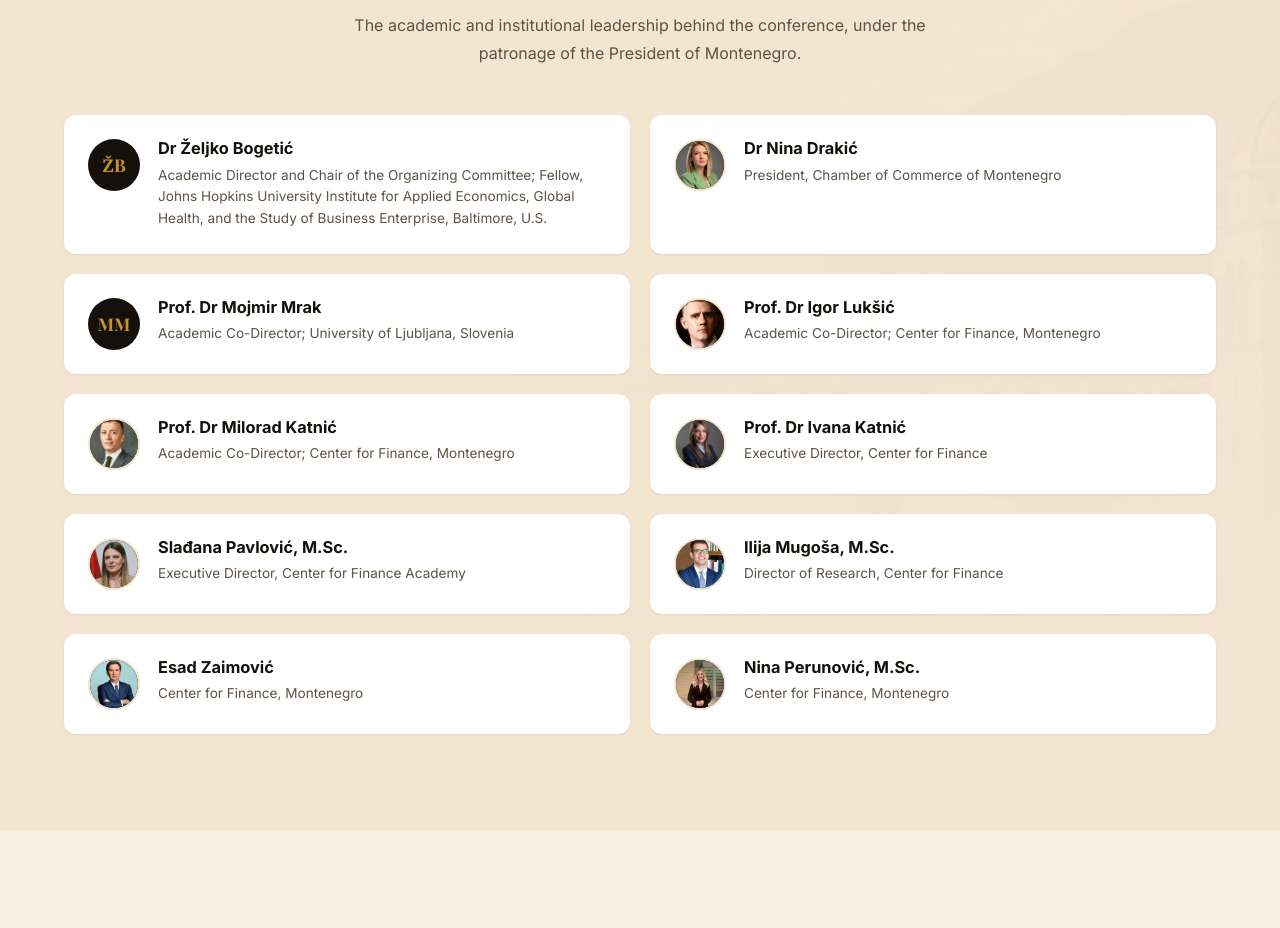
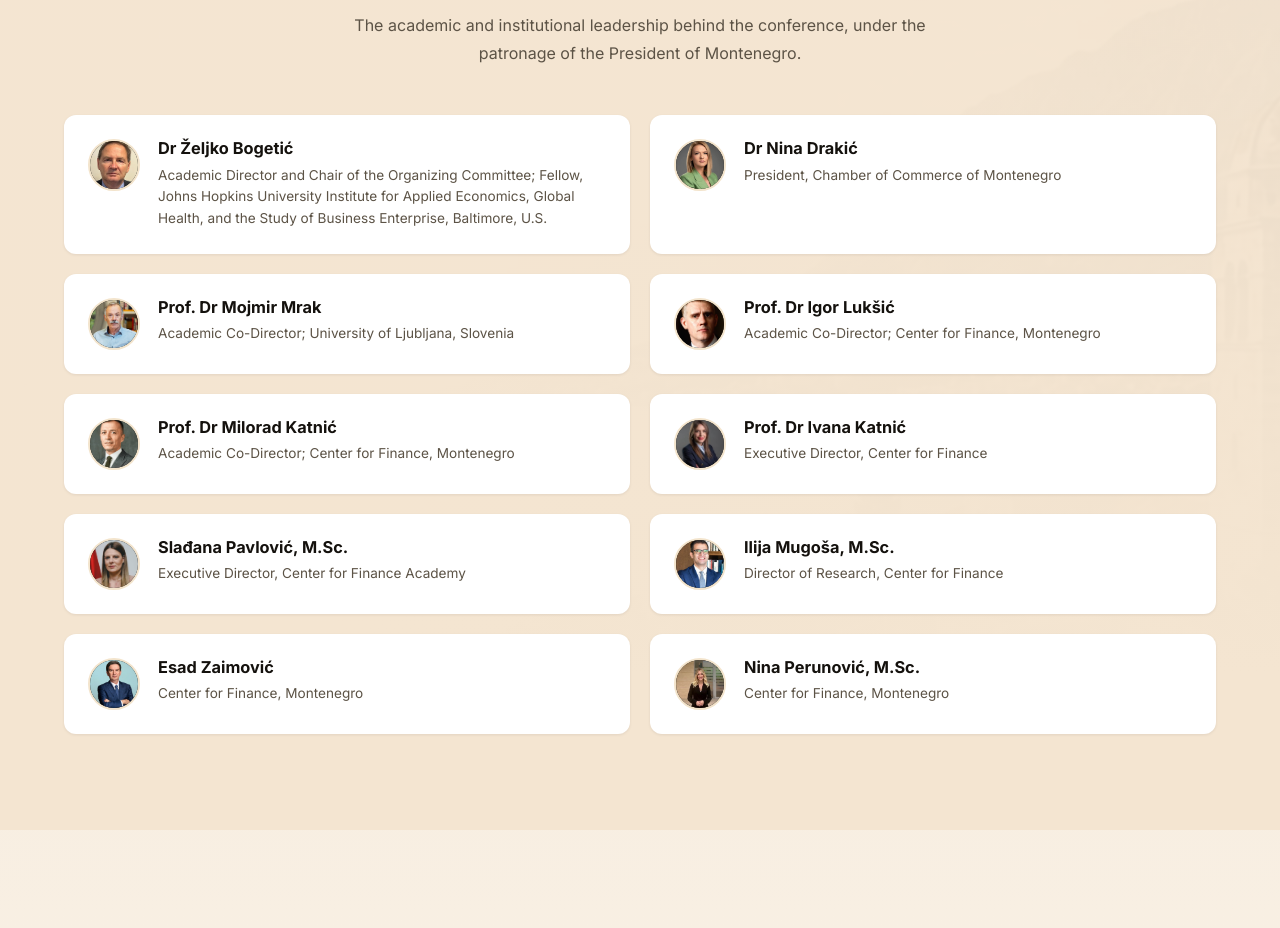
Before and after one commit to Nikola-Mil/cof-landing-page, an Angular app: page / in a window 1280 px wide. Shown: the part 6220-7148 px from the top of the page. Built offline with nearby package versions, Linux system fonts and the light colour scheme; some icons are missing.

Commit message:
Reuse speaker photos for the last two committee members
Željko Bogetić and Mojmir Mrak already have headshots from the
Speakers section; point their committee entries at the same files
instead of leaving them on initials avatars.

```diff
--- a/src/app/data/committee.data.ts
+++ b/src/app/data/committee.data.ts
@@ -7,6 +7,8 @@ export const COMMITTEE: Record<Language, CommitteeMember[]> = {
     {
       name: 'Dr Željko Bogetić',
       role: 'Academic Director and Chair of the Organizing Committee; Fellow, Johns Hopkins University Institute for Applied Economics, Global Health, and the Study of Business Enterprise, Baltimore, U.S.',
+      photo: 'assets/images/speakers/zeljko-bogetic.jpg',
+      photoPosition: 'center 25%',
     },
     {
       name: 'Dr Nina Drakić',
@@ -17,6 +19,8 @@ export const COMMITTEE: Record<Language, CommitteeMember[]> = {
     {
       name: 'Prof. Dr Mojmir Mrak',
       role: 'Academic Co-Director; University of Ljubljana, Slovenia',
+      photo: 'assets/images/speakers/mojmir-mrak.jpg',
+      photoPosition: 'center 25%',
     },
     {
       name: 'Prof. Dr Igor Lukšić',
@@ -65,6 +69,8 @@ export const COMMITTEE: Record<Language, CommitteeMember[]> = {
     {
       name: 'Dr Željko Bogetić',
       role: 'Akademski direktor i predsjednik Organizacionog odbora; stipendista, Institut za primijenjenu ekonomiju, globalno zdravlje i proučavanje poslovnih poduhvata Univerziteta Johns Hopkins, Baltimor, SAD.',
+      photo: 'assets/images/speakers/zeljko-bogetic.jpg',
+      photoPosition: 'center 25%',
     },
     {
       name: 'Dr Nina Drakić',
@@ -75,6 +81,8 @@ export const COMMITTEE: Record<Language, CommitteeMember[]> = {
     {
       name: 'Prof. dr Mojmir Mrak',
       role: 'Akademski ko-direktor; Univerzitet u Ljubljani, Slovenija',
+      photo: 'assets/images/speakers/mojmir-mrak.jpg',
+      photoPosition: 'center 25%',
     },
     {
       name: 'Prof. dr Igor Lukšić',
```
